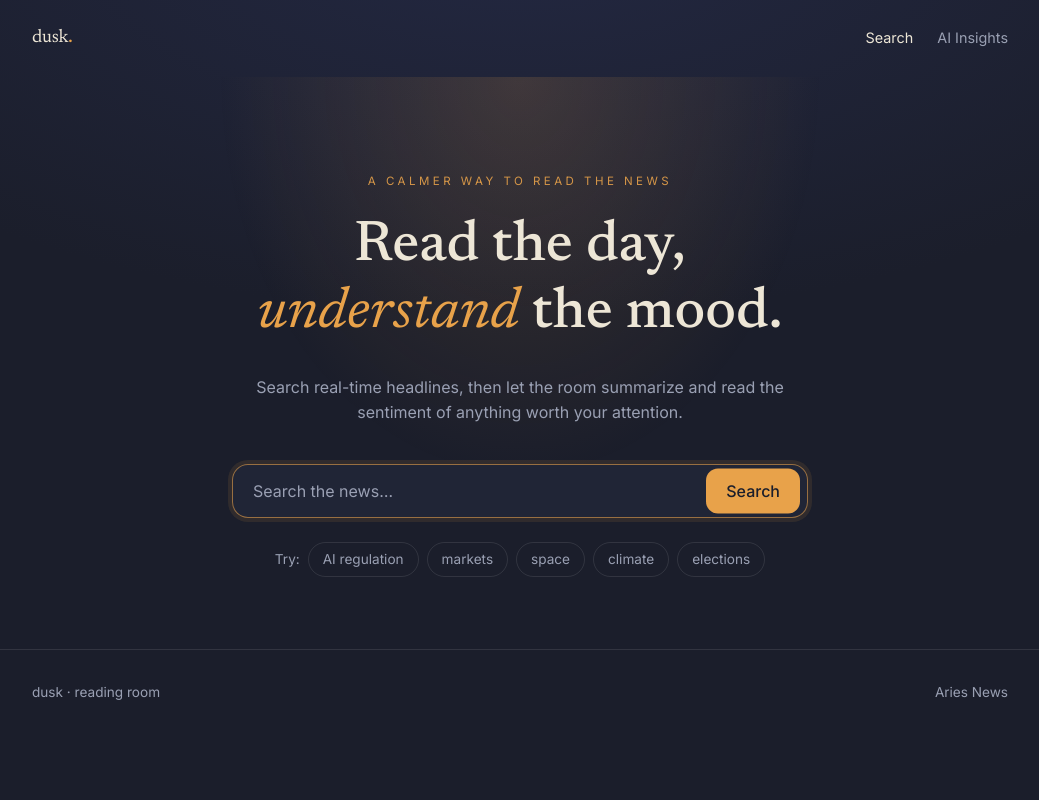
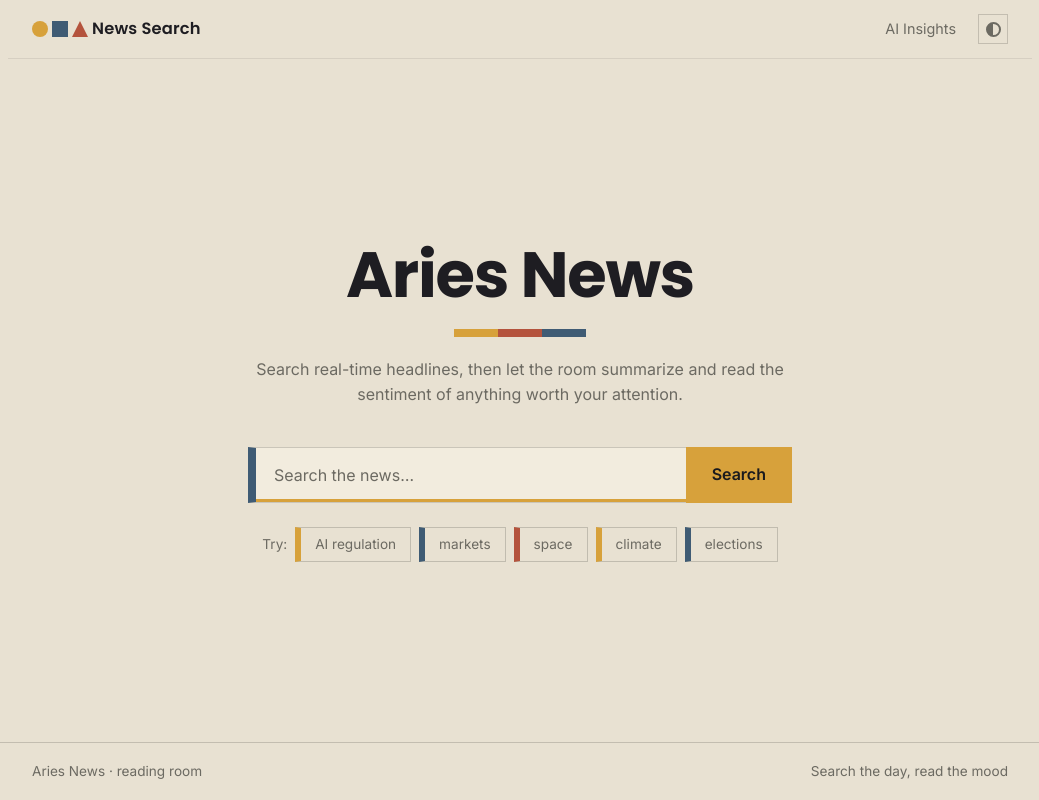
Before and after one commit to codexceed/aries-news, a FastAPI app: page / in a window 1280 px wide. Shown: the whole page, without its empty margins (120-1159 px from the left). Run offline with FastAPI, Linux system fonts and the light colour scheme; parts of the project's set-up code (start-up, migrations or seed data) failed here and were passed over.

Commit message:
feat: light/dark Bauhaus theme, slimmer chrome, persistent summaries (#8)
* feat: light/dark Bauhaus theme, slimmer chrome, persistent summaries

Restyle the UI to a flat, muted Bauhaus system with light + dark themes,
tidy the landing/header/footer, and fix summaries vanishing on view toggle.

- theme: data-theme tokens (dark/light) set before first paint (no flash),
  default to system preference, persisted to localStorage; nav toggle
- design: flat plain backgrounds, muted ochre/terracotta/slate-blue
  primaries, geometric marks (circle/square/triangle brand, accent bar,
  square sentiment markers), Poppins + Inter
- landing: headline is now "Aries News" over the existing subheader
- chrome: rename brand to "News Search", slim header/footer padding
- fix: search now re-attaches stored insights by normalized URL
  (repo.list_by_normalized_urls + _existing_insights), so switching
  card/list view or sort no longer drops generated summaries

Co-Authored-By: Claude Opus 4.8 <noreply@anthropic.com>

* chore: Updated project context

* docs: refresh README for the light/dark Bauhaus UI

* test: update landing e2e assertion for the Aries News headline

* feat: geometric search UI, sticky footer, centered hero, trimmed nav

Refine the Bauhaus UI: put the geometry into the box forms themselves, pin
the footer, center the landing, and drop the redundant nav link.

- search bar is a hard-edged colour-blocked composition: solid blue block on
  the left edge + amber "Search" block flush full-height on the right
- suggestion chips are hard rectangles with a cycling colour-block left edge
- sharpen radii to hard edges (2px / 0) across buttons, chips, select, cards
- sticky footer (body flex column + growable <main>) removes the dead space
- vertically center the landing hero on tall/4K viewports (landing only)
- remove the duplicate "Search" nav link; the brand already opens search

---------

Co-authored-by: Sarthak Joshi <sarthak@MacBook-Pro.local>
Co-authored-by: Claude Opus 4.8 <noreply@anthropic.com>

```diff
--- a/src/app/static/css/app.css
+++ b/src/app/static/css/app.css
@@ -1,27 +1,57 @@
-/* Aries News — "Dusk + spectrum halo" design system.
-   Hand-authored (no runtime Tailwind) for small payload and fast first paint. */
+/* Aries News — flat, muted Bauhaus design system with light + dark themes.
+   Hand-authored (no runtime Tailwind) for small payload and fast first paint.
+
+   Theme is selected by the `data-theme` attribute on <html> (set before first
+   paint by an inline script in base.html), so there is no flash on load.
+   Geometry is kept flat and primary — circle / square / triangle marks, hard
+   edges, small radii — over muted ochre / terracotta / slate-blue accents. */
 
 :root {
-  --ink: #1b1e2b;
-  --ink-2: #22273a;
-  --ink-3: #2c3350;
-  --paper: #ede6d6;
-  --paper-dim: rgba(237, 230, 214, 0.85);
-  --muted: #9aa0b3;
-  --amber: #e8a24a;
-  --line: rgba(255, 255, 255, 0.1);
+  /* Muted Bauhaus primaries — shared across both themes. */
+  --yellow: #d7a13b;
+  --red: #b4533d;
+  --blue: #3f5b74;
+  --accent: var(--yellow);
+
+  /* Sentiment spectrum endpoints (muted sage -> slate -> clay). */
+  --pos: #6f8f6b;
+  --neu: #8a8f9c;
+  --neg: #b4533d;
+
+  /* Hard, geometric edges — Bauhaus forms, not soft rounded UI. */
+  --radius: 2px;
+  --radius-sm: 0px;
+  --container: 1024px;
+  --font-display: "Poppins", "Inter", system-ui, sans-serif;
+  --font-ui: "Inter", system-ui, -apple-system, sans-serif;
+}
+
+/* ---------- Themes ---------- */
+:root,
+:root[data-theme="dark"] {
+  --bg: #1a1a1d;
+  --surface: #232327;
+  --surface-2: #2b2b30;
+  --text: #ece5d6;
+  --text-dim: rgba(236, 229, 214, 0.72);
+  --muted: #97969d;
+  --line: rgba(255, 255, 255, 0.12);
   --line-soft: rgba(255, 255, 255, 0.06);
+  --on-accent: #1a1a1d;
+  --link: var(--yellow);
+}
 
-  /* Sentiment spectrum endpoints (sage -> slate -> clay). */
-  --pos: #7fa67c;
-  --neu: #8a93a6;
-  --neg: #c97b6a;
-
-  --radius: 16px;
-  --radius-sm: 12px;
-  --container: 1024px;
-  --font-read: "Newsreader", Georgia, "Times New Roman", serif;
-  --font-ui: "Inter", system-ui, -apple-system, sans-serif;
+:root[data-theme="light"] {
+  --bg: #e8e1d2;
+  --surface: #f2ecde;
+  --surface-2: #ddd4c1;
+  --text: #1e1d22;
+  --text-dim: rgba(30, 29, 34, 0.74);
+  --muted: #6c6a62;
+  --line: rgba(0, 0, 0, 0.16);
+  --line-soft: rgba(0, 0, 0, 0.08);
+  --on-accent: #1a1a1d;
+  --link: var(--blue);
 }
 
 *,
@@ -37,16 +67,37 @@ html {
 body {
   margin: 0;
   font-family: var(--font-ui);
-  color: var(--paper);
-  background:
-    radial-gradient(120% 90% at 50% -10%, #232842 0%, var(--ink) 55%) fixed;
+  color: var(--text);
+  background: var(--bg);
   min-height: 100vh;
   line-height: 1.55;
   -webkit-font-smoothing: antialiased;
+  /* Column layout so the footer sticks to the bottom: `.site-main` grows to
+     fill short pages, leaving no dead space above the footer. */
+  display: flex;
+  flex-direction: column;
+}
+.site-main {
+  flex: 1 0 auto;
+}
+/* Landing: vertically center the hero in the space between header and footer
+   so it doesn't cluster at the top of tall (e.g. 4K) viewports. */
+.site-main--center {
+  display: flex;
+  flex-direction: column;
+  justify-content: center;
+  align-items: center;
+}
+.site-main--center .hero {
+  padding-top: 40px;
+  padding-bottom: 40px;
+}
+.site-footer {
+  flex-shrink: 0;
 }
 
 a {
-  color: var(--amber);
+  color: var(--link);
   text-decoration: none;
 }
 a:hover {
@@ -56,9 +107,10 @@ a:hover {
 h1,
 h2,
 h3 {
-  font-family: var(--font-read);
-  font-weight: 500;
-  line-height: 1.15;
+  font-family: var(--font-display);
+  font-weight: 600;
+  line-height: 1.12;
+  letter-spacing: -0.01em;
   margin: 0;
 }
 
@@ -73,23 +125,60 @@ h3 {
   display: flex;
   align-items: center;
   justify-content: space-between;
-  padding: 24px;
+  padding: 14px 24px;
+  /* `width: 100%` keeps a definite cross-size in the body's flex column;
+     without it the auto side-margins collapse the bar to its content width. */
+  width: 100%;
   max-width: var(--container);
   margin: 0 auto;
+  border-bottom: 1px solid var(--line-soft);
 }
 .brand {
-  font-family: var(--font-read);
-  font-size: 1.15rem;
-  letter-spacing: -0.01em;
-  color: var(--paper);
+  display: inline-flex;
+  align-items: center;
+  font-family: var(--font-display);
+  font-weight: 600;
+  font-size: 1.02rem;
+  letter-spacing: 0.01em;
+  color: var(--text);
 }
-.brand b {
-  color: var(--amber);
-  font-weight: 500;
+.brand:hover {
+  text-decoration: none;
+}
+/* Geometric logomark: circle + square + triangle (Bauhaus primaries). */
+.brand__mark {
+  position: relative;
+  display: inline-block;
+  width: 16px;
+  height: 16px;
+  border-radius: 999px;
+  background: var(--yellow);
+  margin-right: 44px;
+  vertical-align: -3px;
+}
+.brand__mark::before {
+  content: "";
+  position: absolute;
+  left: 20px;
+  top: 0;
+  width: 16px;
+  height: 16px;
+  background: var(--blue);
+}
+.brand__mark::after {
+  content: "";
+  position: absolute;
+  left: 40px;
+  top: 0;
+  width: 16px;
+  height: 16px;
+  background: var(--red);
+  clip-path: polygon(50% 0, 100% 100%, 0 100%);
 }
 .nav {
   display: flex;
-  gap: 24px;
+  align-items: center;
+  gap: 22px;
   font-size: 0.9rem;
 }
 .nav a {
@@ -97,32 +186,69 @@ h3 {
 }
 .nav a:hover,
 .nav a[aria-current="page"] {
-  color: var(--paper);
+  color: var(--text);
   text-decoration: none;
+}
+
+/* Theme toggle: a flat half-filled circle (contrast icon). */
+.theme-toggle {
+  display: inline-flex;
+  align-items: center;
+  justify-content: center;
+  width: 30px;
+  height: 30px;
+  padding: 0;
+  border: 1px solid var(--line);
+  border-radius: var(--radius-sm);
+  background: transparent;
+  color: var(--muted);
+  cursor: pointer;
+}
+.theme-toggle:hover {
+  color: var(--text);
+  border-color: var(--muted);
+}
+.theme-toggle__icon {
+  width: 15px;
+  height: 15px;
+  border-radius: 999px;
+  border: 2px solid currentColor;
+  background: linear-gradient(90deg, currentColor 0 50%, transparent 50% 100%);
 }
 
 /* ---------- Landing hero ---------- */
 .hero {
   text-align: center;
-  padding: 96px 24px 72px;
+  padding: 88px 24px 72px;
   max-width: 720px;
   margin: 0 auto;
-  background: radial-gradient(60% 100% at 50% 0%, rgba(232, 162, 74, 0.16), transparent 70%);
+}
+.hero__title {
+  font-size: clamp(2.6rem, 7vw, 4rem);
+  font-weight: 700;
+  letter-spacing: -0.02em;
+  margin-bottom: 20px;
+}
+/* Bauhaus accent rule: three muted color blocks under the title. */
+.hero__title::after {
+  content: "";
+  display: block;
+  width: 132px;
+  height: 8px;
+  margin: 18px auto 0;
+  background: linear-gradient(
+    90deg,
+    var(--yellow) 0 33.33%,
+    var(--red) 33.33% 66.66%,
+    var(--blue) 66.66% 100%
+  );
 }
 .eyebrow {
-  color: rgba(232, 162, 74, 0.9);
+  color: var(--red);
   font-size: 0.72rem;
   letter-spacing: 0.3em;
   text-transform: uppercase;
   margin: 0 0 24px;
-}
-.hero h1 {
-  font-size: clamp(2.4rem, 6vw, 3.6rem);
-  margin-bottom: 28px;
-}
-.hero h1 em {
-  color: var(--amber);
-  font-style: italic;
 }
 .hero p.lede {
   color: var(--muted);
@@ -136,13 +262,17 @@ h3 {
   max-width: 36rem;
   margin: 0 auto;
 }
+/* Geometric search bar: a hard-edged field framed by a solid blue block on the
+   left and a solid amber "Search" block flush on the right — Bauhaus colour
+   blocking built into the box, not laid on top of it. */
 .search__input {
   width: 100%;
-  background: rgba(34, 39, 58, 0.8);
+  background: var(--surface);
   border: 1px solid var(--line);
-  border-radius: var(--radius);
-  padding: 16px 116px 16px 20px;
-  color: var(--paper);
+  border-left: 8px solid var(--blue);
+  border-radius: 0;
+  padding: 17px 128px 17px 18px;
+  color: var(--text);
   font-size: 1rem;
   font-family: inherit;
 }
@@ -151,21 +281,22 @@ h3 {
 }
 .search__input:focus {
   outline: none;
-  border-color: rgba(232, 162, 74, 0.6);
-  box-shadow: 0 0 0 4px rgba(232, 162, 74, 0.1);
+  border-color: var(--line);
+  border-left-color: var(--blue);
+  box-shadow: inset 0 -3px 0 0 var(--accent);
 }
 .search__submit {
   position: absolute;
-  right: 8px;
-  top: 50%;
-  transform: translateY(-50%);
-  background: var(--amber);
-  color: var(--ink);
+  right: 0;
+  top: 0;
+  bottom: 0;
+  background: var(--accent);
+  color: var(--on-accent);
   border: none;
-  border-radius: var(--radius-sm);
-  padding: 10px 20px;
+  border-radius: 0;
+  padding: 0 26px;
   font: inherit;
-  font-weight: 500;
+  font-weight: 600;
   cursor: pointer;
 }
 .search__submit:hover {
@@ -187,7 +318,7 @@ h3 {
   font: inherit;
   font-size: 0.85rem;
   padding: 6px 14px;
-  border-radius: 999px;
+  border-radius: var(--radius-sm);
   border: 1px solid var(--line);
   color: var(--muted);
   background: transparent;
@@ -195,14 +326,42 @@ h3 {
   transition: color 0.15s, border-color 0.15s, background 0.15s;
 }
 .chip:hover {
-  color: var(--paper);
-  border-color: rgba(255, 255, 255, 0.2);
+  color: var(--text);
+  border-color: var(--muted);
   text-decoration: none;
 }
 .chip.is-active {
-  background: rgba(232, 162, 74, 0.15);
-  color: var(--amber);
-  border-color: rgba(232, 162, 74, 0.3);
+  background: var(--accent);
+  color: var(--on-accent);
+  border-color: var(--accent);
+}
+
+/* Suggestion chips are hard rectangles with a solid colour-block left edge,
+   cycling the three primaries — the geometry lives in the box's own form. */
+.chips--center .chip {
+  padding-left: 14px;
+  border-left-width: 6px;
+}
+.chips--center .chip:nth-of-type(3n + 1) {
+  border-left-color: var(--yellow);
+}
+.chips--center .chip:nth-of-type(3n + 2) {
+  border-left-color: var(--blue);
+}
+.chips--center .chip:nth-of-type(3n + 3) {
+  border-left-color: var(--red);
+}
+.chips--center .chip:hover {
+  border-color: var(--line);
+}
+.chips--center .chip:nth-of-type(3n + 1):hover {
+  border-left-color: var(--yellow);
+}
+.chips--center .chip:nth-of-type(3n + 2):hover {
+  border-left-color: var(--blue);
+}
+.chips--center .chip:nth-of-type(3n + 3):hover {
+  border-left-color: var(--red);
 }
 
 /* ---------- Results section ---------- */
@@ -502,8 +662,8 @@ select {
   justify-content: space-between;
   color: var(--muted);
   font-size: 0.85rem;
-  padding-top: 32px;
-  padding-bottom: 32px;
+  padding-top: 18px;
+  padding-bottom: 18px;
 }
 
 /* ---------- Utilities ---------- */
--- a/src/app/templates/base.html
+++ b/src/app/templates/base.html
@@ -4,10 +4,22 @@
     <meta charset="utf-8" />
     <meta name="viewport" content="width=device-width, initial-scale=1" />
     <title>{% block title %}Aries News{% endblock %}</title>
+    {# Set the theme before first paint so there is no light/dark flash. #}
+    <script>
+      (function () {
+        try {
+          var saved = localStorage.getItem("theme");
+          var prefersDark = window.matchMedia("(prefers-color-scheme: dark)").matches;
+          document.documentElement.dataset.theme = saved || (prefersDark ? "dark" : "light");
+        } catch (e) {
+          document.documentElement.dataset.theme = "dark";
+        }
+      })();
+    </script>
     <link rel="preconnect" href="https://fonts.googleapis.com" />
     <link rel="preconnect" href="https://fonts.gstatic.com" crossorigin />
     <link
-      href="https://fonts.googleapis.com/css2?family=Newsreader:ital,opsz,wght@0,6..72,400;0,6..72,500;1,6..72,400&family=Inter:wght@400;500;600&display=swap"
+      href="https://fonts.googleapis.com/css2?family=Poppins:wght@500;600;700&family=Inter:wght@400;500;600&display=swap"
       rel="stylesheet"
     />
     <link rel="stylesheet" href="/static/css/app.css" />
@@ -17,19 +29,29 @@
   </head>
   <body hx-ext="sse">
     <header class="site-header">
-      <a class="brand" href="/">dusk<b>.</b></a>
+      <a class="brand" href="/">
+        <span class="brand__mark" aria-hidden="true"></span>
+        News Search
+      </a>
       <nav class="nav">
-        <a href="/search" {% if active=='search' %}aria-current="page"{% endif %}>Search</a>
         <a href="/insights" {% if active=='insights' %}aria-current="page"{% endif %}>AI Insights</a>
+        <button
+          type="button"
+          class="theme-toggle"
+          aria-label="Toggle light and dark theme"
+          onclick="(function(){var r=document.documentElement;var t=r.dataset.theme==='dark'?'light':'dark';r.dataset.theme=t;try{localStorage.setItem('theme',t);}catch(e){}})()"
+        >
+          <span class="theme-toggle__icon" aria-hidden="true"></span>
+        </button>
       </nav>
     </header>
 
-    {% block content %}{% endblock %}
+    <main class="site-main {% block main_class %}{% endblock %}">{% block content %}{% endblock %}</main>
 
     <footer class="site-footer">
       <div class="container">
-        <span>dusk · reading room</span>
-        <span>Aries News</span>
+        <span>Aries News · reading room</span>
+        <span>Search the day, read the mood</span>
       </div>
     </footer>
   </body>
--- a/src/app/templates/index.html
+++ b/src/app/templates/index.html
@@ -1,10 +1,10 @@
 {% extends "base.html" %}
 {% block title %}Aries News — read the day, understand the mood{% endblock %}
+{% block main_class %}site-main--center{% endblock %}
 
 {% block content %}
 <section class="hero">
-  <p class="eyebrow">A calmer way to read the news</p>
-  <h1>Read the day,<br /><em>understand</em> the mood.</h1>
+  <h1 class="hero__title">Aries News</h1>
   <p class="lede">
     Search real-time headlines, then let the room summarize and read the
     sentiment of anything worth your attention.
--- a/src/app/templates/partials/results_region.html
+++ b/src/app/templates/partials/results_region.html
@@ -35,6 +35,6 @@
   </div>
 {% else %}
   <div class="{% if view == 'cards' %}results-grid{% else %}list{% endif %}">
-    {% for a in articles %}{% set ins = none %}{% include "partials/article.html" %}{% endfor %}
+    {% for a in articles %}{% set ins = (insights|default({})).get(a.url) %}{% include "partials/article.html" %}{% endfor %}
   </div>
 {% endif %}
--- a/src/app/web/routes.py
+++ b/src/app/web/routes.py
@@ -21,6 +21,7 @@ from sse_starlette.sse import EventSourceResponse
 
 from app.core.db import SessionFactory, get_session
 from app.core.enums import JobStatus
+from app.core.url import normalize_url
 from app.repositories import insights as repo
 from app.schemas import ArticleBase, InsightRead
 from app.services.insights import insights_service
@@ -75,9 +76,39 @@ async def index(request: Request) -> HTMLResponse:
     )
 
 
+async def _existing_insights(
+    session: AsyncSession, articles: list[ArticleBase]
+) -> dict[str, InsightRead]:
+    """Map article URL -> its stored insight, for the given articles.
+
+    Looks up any analyses already persisted for these articles (keyed by
+    normalized URL) so re-rendered results keep their summaries. The returned
+    dict is keyed by the article's original ``url`` for direct template lookup.
+
+    Args:
+        session: The active database session.
+        articles: The fetched search results.
+
+    Returns:
+        A mapping from each article's ``url`` to its :class:`InsightRead`,
+        omitting articles that have no stored insight.
+    """
+    if not articles:
+        return {}
+    by_normalized = {normalize_url(a.url): a.url for a in articles}
+    rows = await repo.list_by_normalized_urls(session, list(by_normalized))
+    mapping: dict[str, InsightRead] = {}
+    for row in rows:
+        original = by_normalized.get(row.article.url_normalized)
+        if original is not None:
+            mapping[original] = InsightRead.model_validate(row)
+    return mapping
+
+
 @router.get("/search", response_class=HTMLResponse)
 async def search(
     request: Request,
+    session: SessionDep,
     q: str = "",
     view: str = "cards",
     sort: str = "relevance",
@@ -86,6 +117,7 @@ async def search(
 
     Args:
         request: The incoming request (used to detect HTMX).
+        session: The request-scoped database session.
         q: The free-text query.
         view: ``"cards"`` or ``"list"``.
         sort: ``"relevance"`` (default), ``"newest"``, or ``"oldest"``.
@@ -111,6 +143,7 @@ async def search(
         "suggestions": SUGGESTIONS,
         "query": query,
         "articles": articles,
+        "insights": await _existing_insights(session, articles),
         "view": view,
         "sort": sort,
         "error": error,
```
Also changed, not shown: other parts of src/app/static/css/app.css (+42 -41 lines), AGENTS.md (+2 -1 lines), PROGRESS.md (+1 -1 lines), src/app/repositories/insights.py (+29 -0 lines), tests/test_e2e_smoke.py (+1 -1 lines), tests/test_insights_repository.py (+21 -0 lines), README.md.
